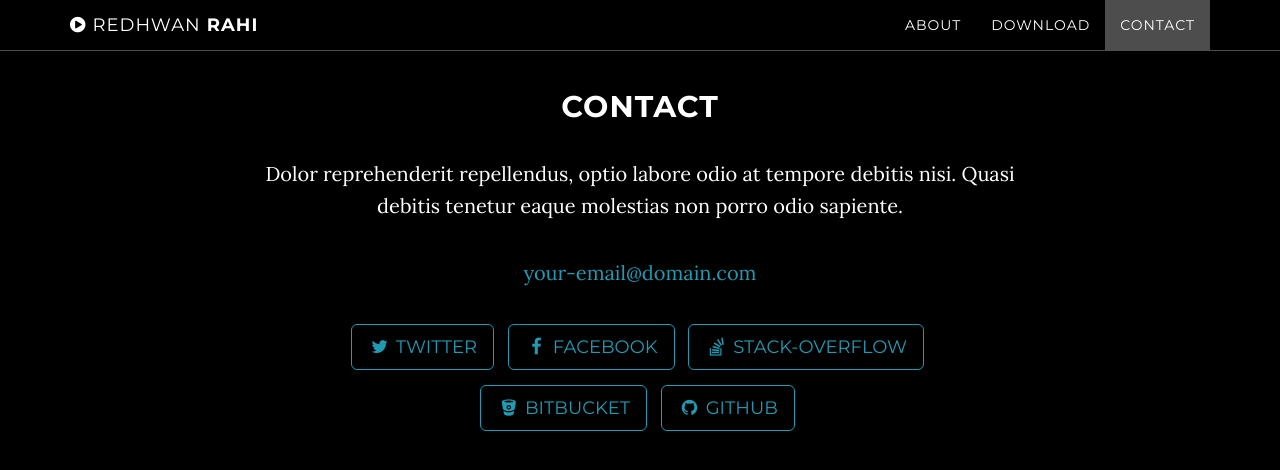
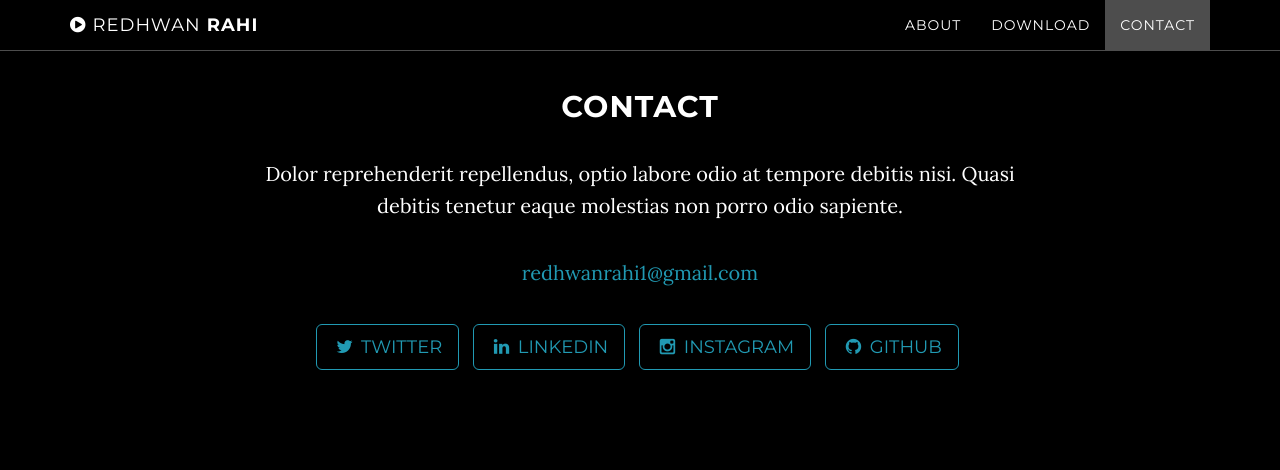
Before and after one commit to Redhwan-Rahi/portfolio-website, a Jekyll site: the page built from index.html, in a window 1280 px wide and 900 px high, scrolled down 2113 px. Shown: the top 470 px of the window. Built offline with Jekyll 4.4.1, drawn with Linux system fonts in a browser that asks for light colours; some of the changed text lies outside the part shown.

Commit message:
Fixed styling

```diff
--- a/_config.yml
+++ b/_config.yml
@@ -1,8 +1,8 @@
 # Site settings
 title: Redhwan Rahi
-email: your-email@domain.com
-url: https://example.github.io
-description: "A portfolio site for Redhwan Rahi"
+email: redhwanrahi1@gmail.com
+url: https://Redhwan-Rahi.github.io
+description: "Welcome to my Portfolio"
 
 # Color settings (hex-codes without the leading hash-tag)
 color:
@@ -16,14 +16,12 @@
 social:
   - title: twitter
     url: https://twitter.com/heyitsrahi
-  - title: facebook
-    url:
-  - title: stack-overflow
-    url: http://stackoverflow.com/questions/tagged/jekyll
-  - title: bitbucket
-    url: http://bitbucket.org/jekyll
+  - title: linkedin
+    url: https://www.linkedin.com/in/redhwanrahi/
+  - title: instagram
+    url: http://instagram.com/notrahi
   - title: github
-    url: https://github.com/IronSummitMedia/startbootstrap
+    url: https://github.com/Redhwan-Rahi
 
 # Build settings
 markdown: kramdown
```
